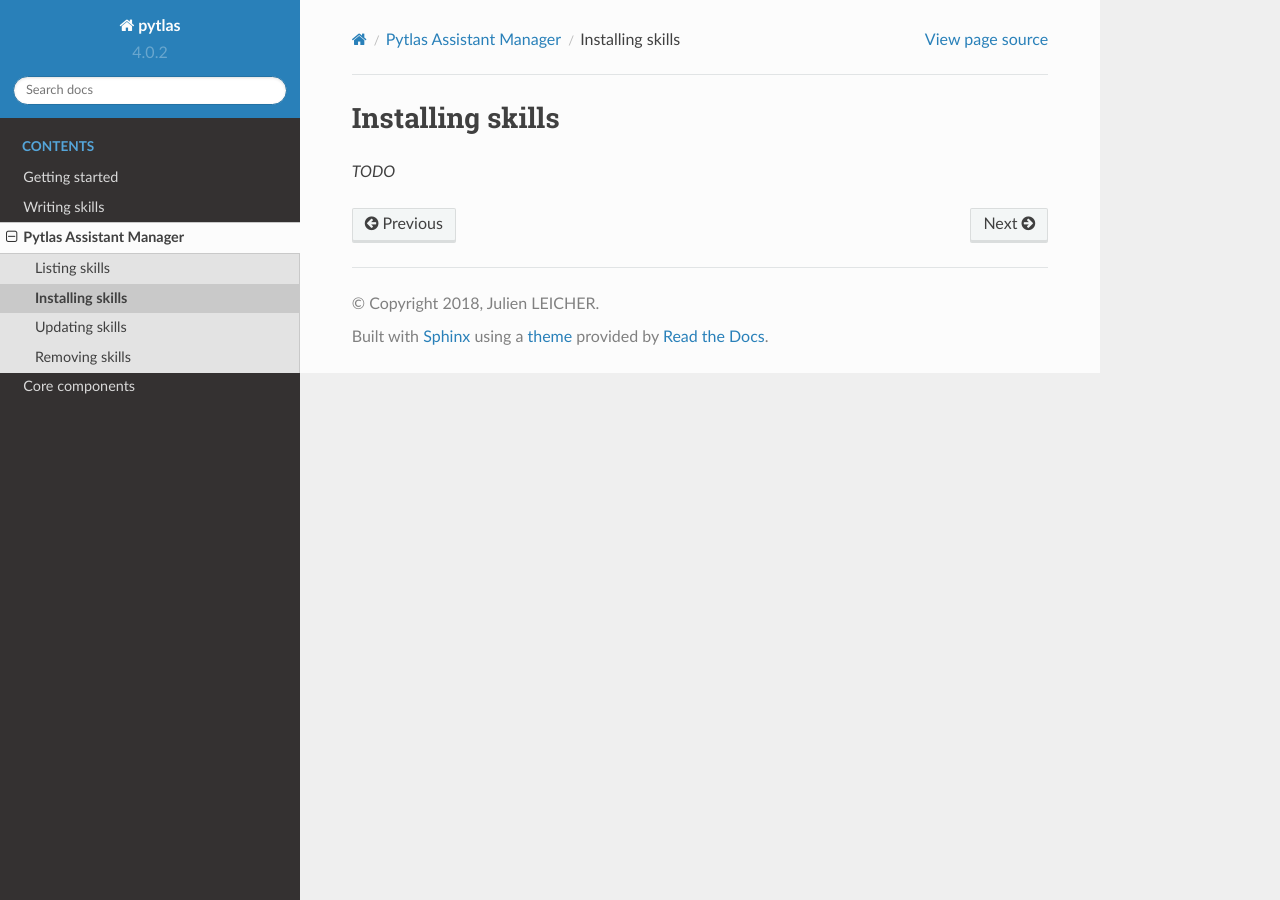
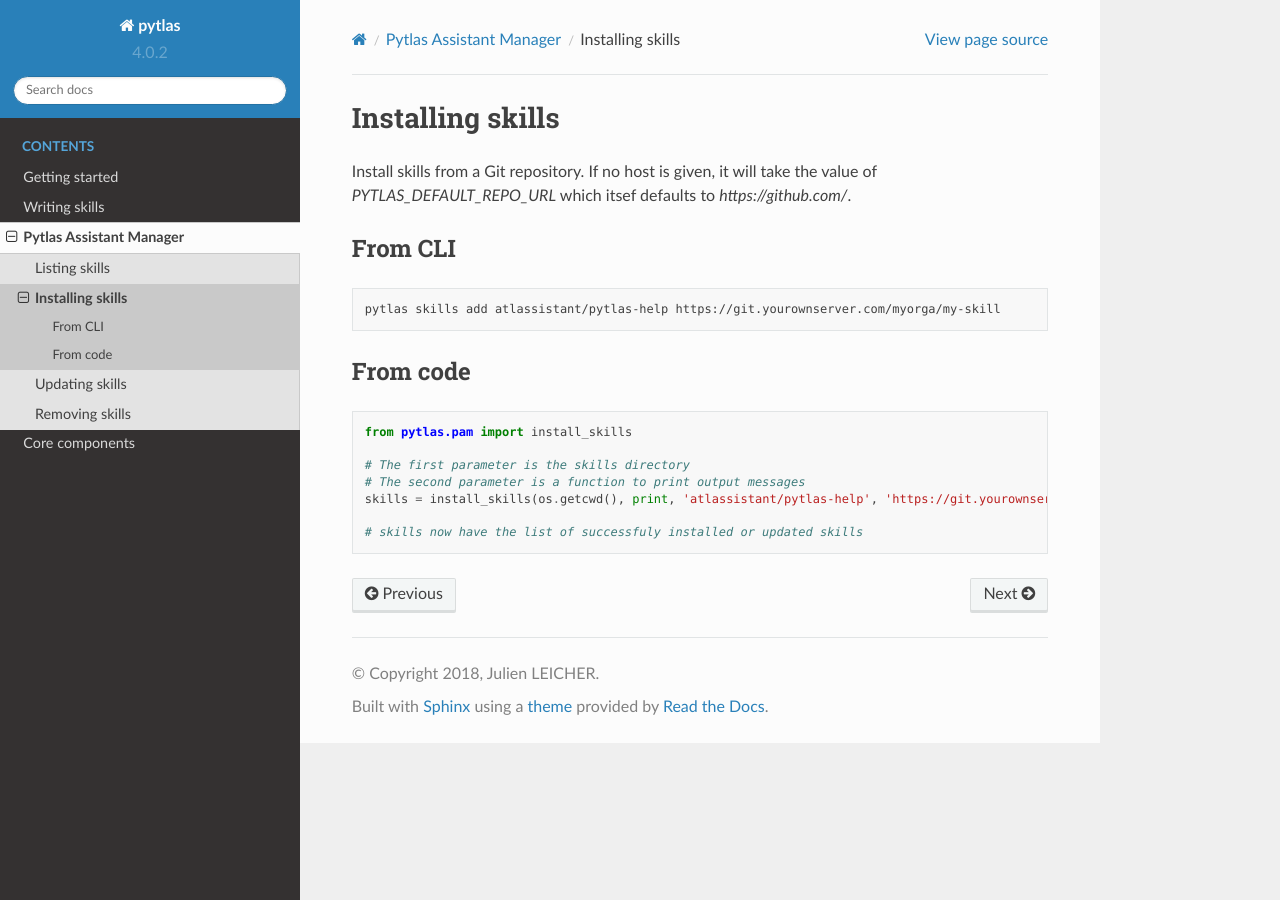
Before and after one commit to atlassistant/pytlas, a Sphinx documentation site: the page built from docs/pam/installing.rst, in a window 1280 px wide. Built offline with Sphinx 7.4.7 and the Read the Docs theme 2.0.0, drawn with Linux system fonts in a browser that asks for light colours.

Commit message:
Update installing.rst

```diff
--- a/docs/pam/installing.rst
+++ b/docs/pam/installing.rst
@@ -1,4 +1,24 @@
 Installing skills
 =================
 
-*TODO*
+Install skills from a Git repository. If no host is given, it will take the value of `PYTLAS_DEFAULT_REPO_URL` which itsef defaults to `https://github.com/`.
+
+From CLI
+--------
+
+.. code-block:: bash
+
+  pytlas skills add atlassistant/pytlas-help https://git.yourownserver.com/myorga/my-skill
+
+From code
+---------
+
+.. code-block:: python
+
+  from pytlas.pam import install_skills
+
+  # The first parameter is the skills directory
+  # The second parameter is a function to print output messages
+  skills = install_skills(os.getcwd(), print, 'atlassistant/pytlas-help', 'https://git.yourownserver.com/myorga/my-skill')
+
+  # skills now have the list of successfuly installed or updated skills
```
